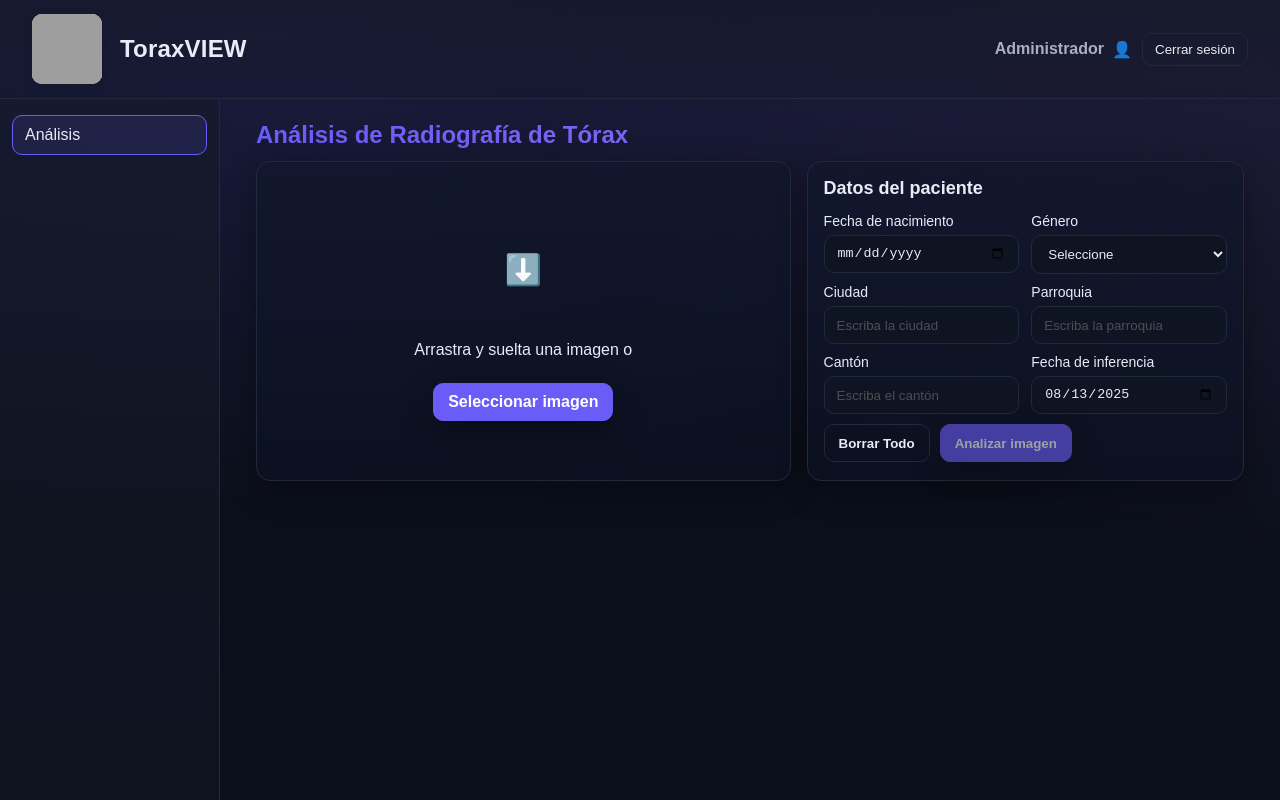
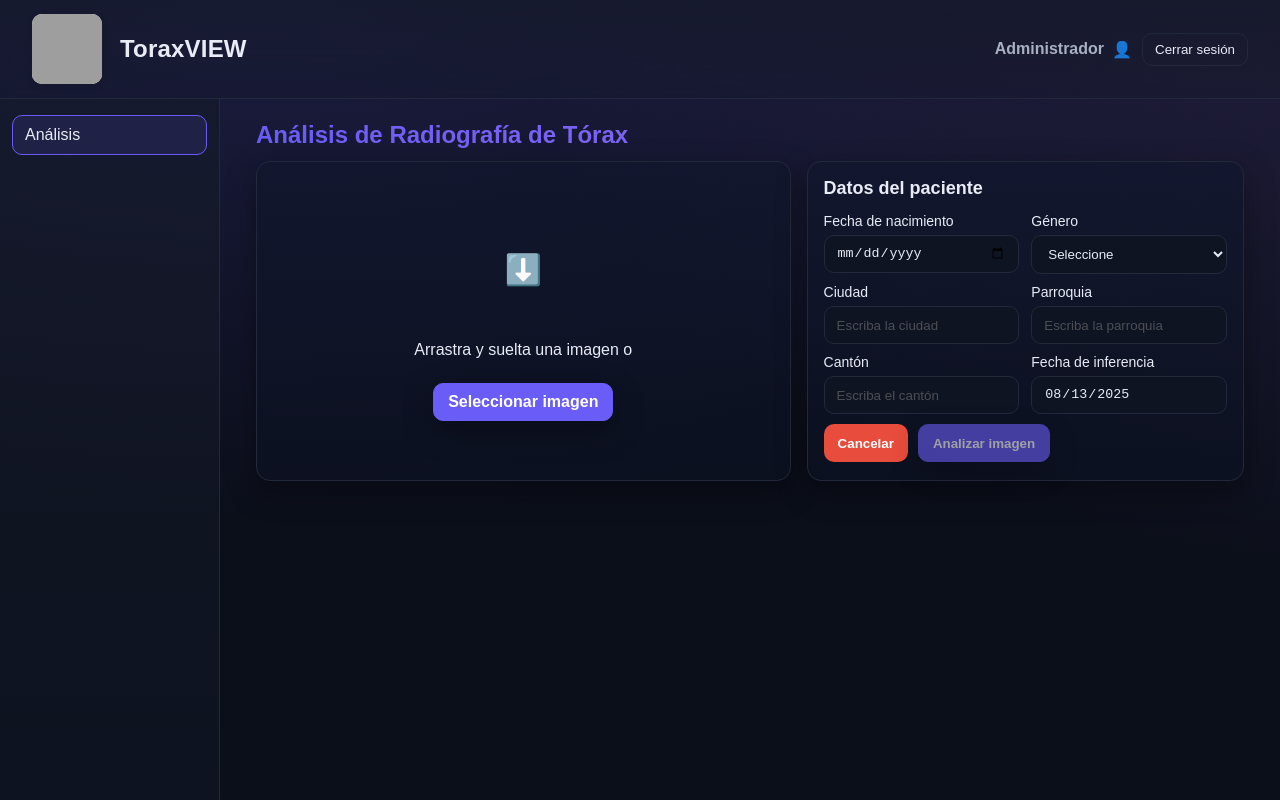
Before and after one commit to GaboHep/FrontToraxView, a React (Create React App) app: page /dashboard in a window 1280 px wide. Built offline with nearby package versions, Linux system fonts and the light colour scheme; grey boxes are pictures that could not be loaded.

Commit message:
Cambios visuales adicionales

```diff
--- a/src/Dashboard.css
+++ b/src/Dashboard.css
@@ -135,6 +135,18 @@ body{background:var(--bg); color:var(--text)}
 }
 .btn.ghost:hover{border-color:var(--primary)}
 .btn:active{transform:translateY(1px)}
+
+.btn.danger {
+  background-color: #e74c3c;  /* rojo intenso */
+  color: #fff;
+  border: none;
+  transition: background-color 0.2s ease;
+}
+
+.btn.danger:hover {
+  background-color: #c0392b;  /* rojo más oscuro al pasar el mouse */
+}
+
 
 /* Title */
 .dw-title{
--- a/src/Dashboard.jsx
+++ b/src/Dashboard.jsx
@@ -342,13 +342,14 @@ export default function Dashboard() {
                     type="date"
                     name="inferenceDate"
                     value={formData.inferenceDate}
-                    onChange={handleInputChange}
+                    readOnly
+                    disabled
                   />
                 </label>
               </div>
 
               <div className="dw-actions">
-                <button className="btn ghost" onClick={resetAll}>Borrar Todo</button>
+                <button className="btn danger" onClick={resetAll}>Cancelar</button>
                 <button className="btn primary" onClick={handleDiagnose} disabled={!image || loading}>
                   {loading ? "Analizando…" : "Analizar imagen"}
                 </button>
```
